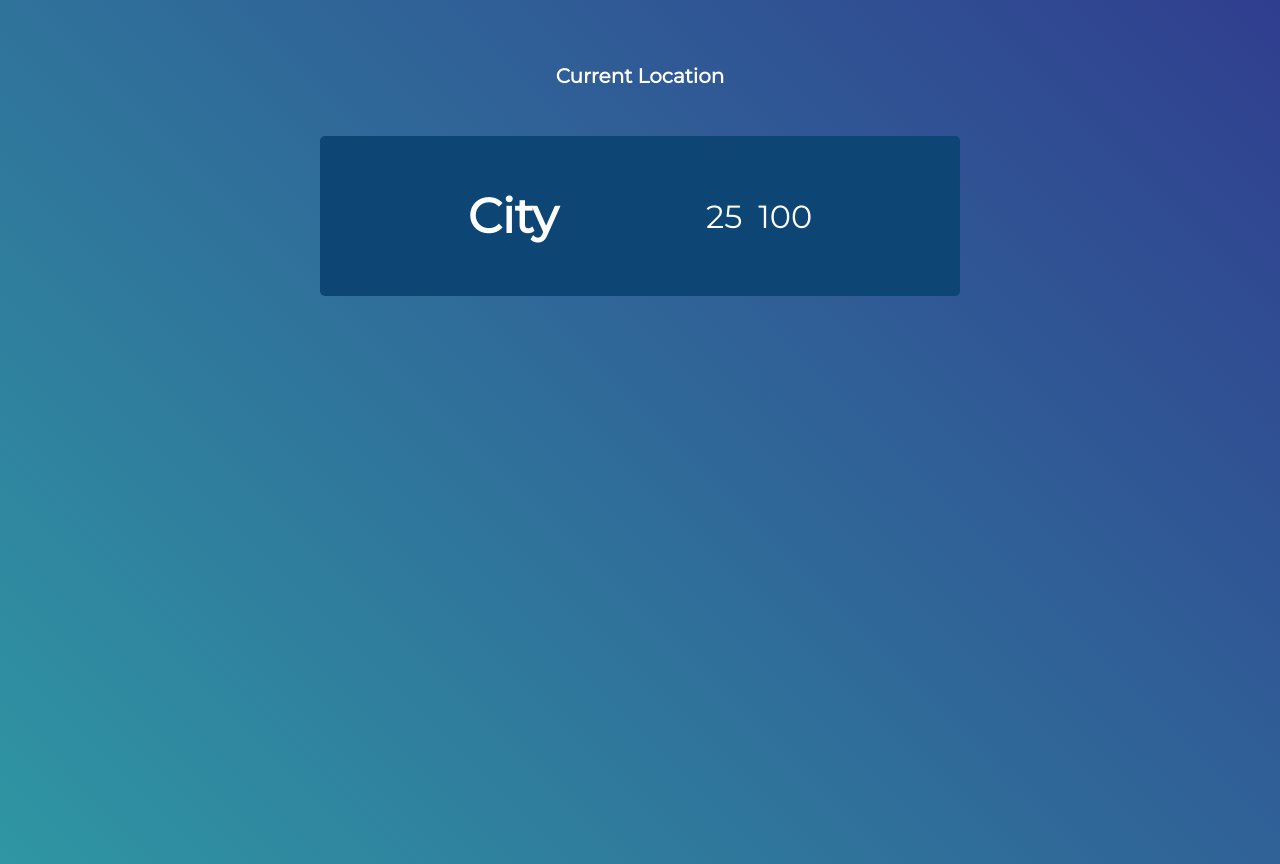
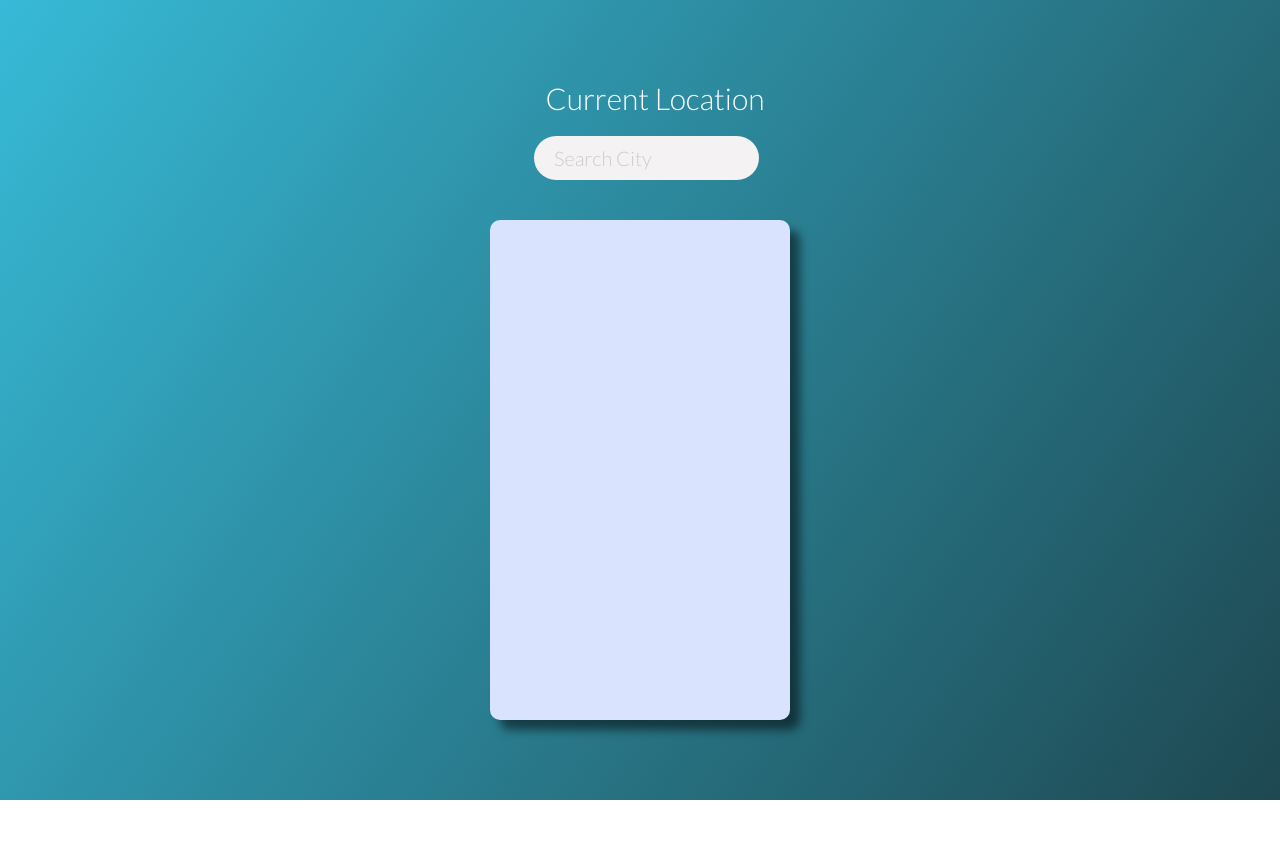
Before and after one commit to sarmatdev/weather-app, a website built with webpack: page src/index.html in a window 1280 px wide. After the commit the page ends 800 px from the top, so only its background shows below. Built offline with nearby package versions, Linux system fonts and the light colour scheme; no server answers; files whose address does not match are found by name.

Commit message:
Layout updates, svg error fix

```diff
--- a/package.json
+++ b/package.json
@@ -19,6 +19,9 @@
     "node-sass": "^4.13.0",
     "sass-loader": "^8.0.0",
     "style-loader": "^1.1.2",
+    "svg-sprite-loader": "^4.1.6",
+    "svgo": "^1.3.2",
+    "svgo-loader": "^2.2.1",
     "webpack": "^4.41.5",
     "webpack-cli": "^3.3.10",
     "webpack-dev-server": "^3.10.1"
--- a/src/css/_base.scss
+++ b/src/css/_base.scss
@@ -1,13 +1,22 @@
 * {
   margin: 0;
   padding: 0;
+}
+
+*,
+*::before,
+*::after {
+  box-sizing: inherit;
+}
+
+html {
   box-sizing: border-box;
+  font-size: 62.5%;
 }
 
 body {
   height: 100vh;
-  background: linear-gradient(45deg, rgb(47, 150, 163), rgb(48, 62, 143));
-  font-family: "Montserrat", sans-serif;
+  background: linear-gradient(125deg, #37BAD7 0%, #1E4851 100%);
+  font-family: 'Lato', sans-serif;
   color: #fff;
-  font-size: 62.5%;
 }
--- a/src/css/_layout.scss
+++ b/src/css/_layout.scss
@@ -1,70 +1,90 @@
 .container {
-  max-width: 120rem;
   height: 100vh;
-  width: 100%;
-  margin-top: 4rem;
   display: flex;
   justify-content: center;
-  // align-items: center;
+  align-items: center;
+  flex-direction: column;
 }
 
-.current {
-  width: 40rem;
-  height: 30rem;
-  display: flex;
-  flex-direction: column;
-  justify-content: flex-start;
-  align-items: center;
-}
-
-.title {
+.header {
   display: flex;
   align-items: center;
 
   &__icon {
+    height: 3rem;
     width: 3rem;
-    height: 3rem;
+    fill: #fff;
   }
-
-  &__text {
-
+  &__title {
+    font-size: 30px;
+    font-style: normal;
+    font-weight: 300;
   }
 }
 
-.card {
-  display: flex;
-  justify-content: center;
-  margin-top: 3rem;
-  max-width: 40rem;
-  width: 100%;
-  height: 10rem;
-  background-color: #0d4575;
-  border-radius: 5px;
+.weather {
+  margin-top: 4rem;
 }
 
-.weather {
-  width: inherit;
+.weather__container {
+  width: 30rem;
+  height: 50rem;
+  background: #dae3fd;
+  box-shadow: 10px 10px 10px rgba(0, 0, 0, 0.5);
+  border-radius: 1rem;
+}
+
+.search {
   display: flex;
   align-items: center;
-  font-size: 2rem;
-  align-items: center;
-  justify-content: space-evenly;
+  justify-content: center;
+  margin-top: 2rem;
+  max-width: 25rem;
 
-  &__city {
+  &__input {
+    font-family: inherit;
+    font-size: 2rem;
+    color: #000;
+    background-color: #f4f2f2;
+    border: none;
+    padding: 1rem 2rem;
+    border-radius: 100px;
+    width: 90%;
+    transition: all 0.2s;
+    margin-right: -4.25rem;
 
+    &:focus {
+      outline: none;
+      width: 100%;
+      background-color: #f0eeee;
+    }
+
+    &::-webkit-input-placeholder {
+      font-weight: 100;
+      color: #ccc;
+    }
   }
 
-  &__data {
-    display: flex;
-    justify-content: space-evenly;
-    align-items: center;
+  &__input:focus + &__button {
+    background-color: #f0eeee;
+  }
 
-    &-temp {
+  &__button {
+    border: none;
+    background-color: #f4f2f2;
 
+    &:focus {
+      outline: none;
     }
 
-    &-hum {
-      margin-left: 1rem;
+    &:active {
+      transform: translateY(2px);
     }
   }
+
+  &__icon {
+    height: 3rem;
+    width: 3rem;
+    fill: #ccc;
+  }
 }
--- a/src/index.html
+++ b/src/index.html
@@ -5,27 +5,32 @@
   <meta charset="UTF-8">
   <meta name="viewport" content="width=device-width, initial-scale=1.0">
   <meta http-equiv="X-UA-Compatible" content="ie=edge">
-  <link href="https://fonts.googleapis.com/css?family=Montserrat&display=swap" rel="stylesheet">
+  <link href="https://fonts.googleapis.com/css?family=Lato:300,400&display=swap" rel="stylesheet">
+
   <title>Weather App</title>
 </head>
 
 <body>
   <div class="container">
 
-    <div class="current">
-      <div class="title">
-        <h1 class="title__text">Current Location</h1>
-      </div>
-      <div class="card">
+    <header class="header">
+      <svg class="header__icon">
+        <use xlink:href="#symbol-defs_icon-location-pin"></use>
+      </svg>
+      <h1 class="header__title">Current Location</h1>
+    </header>
 
-        <div class="weather">
-          <h2 class="weather__city">City</h2>
-          <div class="weather__data">
-            <p class="weather__data-temp">25</p>
-            <p class="weather__data-hum">100</p>
+    <form action="#" class="search">
+      <input type="text" class="search__input" placeholder="Search City">
+      <button class="search__button">
+        <svg class="search__icon">
+          <use xlink:href="#symbol-defs_icon-magnifying-glass"></use>
+        </svg>
+      </button>
+    </form>
 
-          </div>
-        </div>
+    <div class="weather">
+      <div class="weather__container">
 
       </div>
     </div>
--- a/src/js/Models/Current.js
+++ b/src/js/Models/Current.js
@@ -1,17 +1,15 @@
-import axios from 'axios'
+import axios from 'axios';
 
 export default class Current {
-  constructor(lat, lon) {
-    this.lat = lat;
-    this.lon = lon;
-  }
+  constructor() {}
 
-  async getCurrentWether() {
+  async getCurrentWether(lat, lon) {
     try {
       const res = await axios.get(
-        `${process.env.PROXY}api.openweathermap.org/data/2.5/weather?lat=${this.lat}&lon=${this.lon}&units=metric&appid=${process.env.APIKEY}`
+        `${process.env.PROXY}api.openweathermap.org/data/2.5/weather?lat=${lat}&lon=${lon}&units=metric&appid=${process.env.APIKEY}`
       );
       console.log(res);
+
     } catch (error) {
       console.log(error);
     }
--- a/src/js/app.js
+++ b/src/js/app.js
@@ -1,7 +1,28 @@
+// Models
 import Current from './Models/Current';
 
-import '../css/main.scss'
+// Views
+import * as base from './Views/base';
+import * as homeView from './Views/homeView';
 
+// CSS
+import '../css/main.scss';
 
-const current = new Current(44, 44);
-current.getCurrentWether();
+// SVG
+import '../img/symbol-defs.svg';
+
+const current = new Current();
+
+if ('geolocation' in navigator) {
+  navigator.geolocation.getCurrentPosition(
+    position => {
+      let lat = position.coords.latitude;
+      let lon = position.coords.longitude;
+
+      current.getCurrentWether(lat, lon);
+    },
+    error => {
+      console.log(error);
+    }
+  );
+}
--- a/webpack.config.js
+++ b/webpack.config.js
@@ -1,6 +1,7 @@
 const path = require('path');
 const HtmlWebpackPlugin = require('html-webpack-plugin');
 const Dotenv = require('dotenv-webpack');
+const SpriteLoaderPlugin = require('svg-sprite-loader/plugin');
 
 module.exports = {
   entry: ['babel-polyfill', './src/js/app.js'],
@@ -17,7 +18,8 @@ module.exports = {
       template: './src/index.html',
       inject: false
     }),
-    new Dotenv()
+    new Dotenv(),
+    new SpriteLoaderPlugin()
   ],
   module: {
     rules: [
@@ -31,6 +33,10 @@ module.exports = {
       {
         test: /\.scss$/,
         use: ['style-loader', 'css-loader', 'sass-loader']
+      },
+      {
+        test: /\.svg$/,
+        use: ['svg-sprite-loader', 'svgo-loader']
       }
     ]
   }
```
Also changed, not shown: 1 other file.
